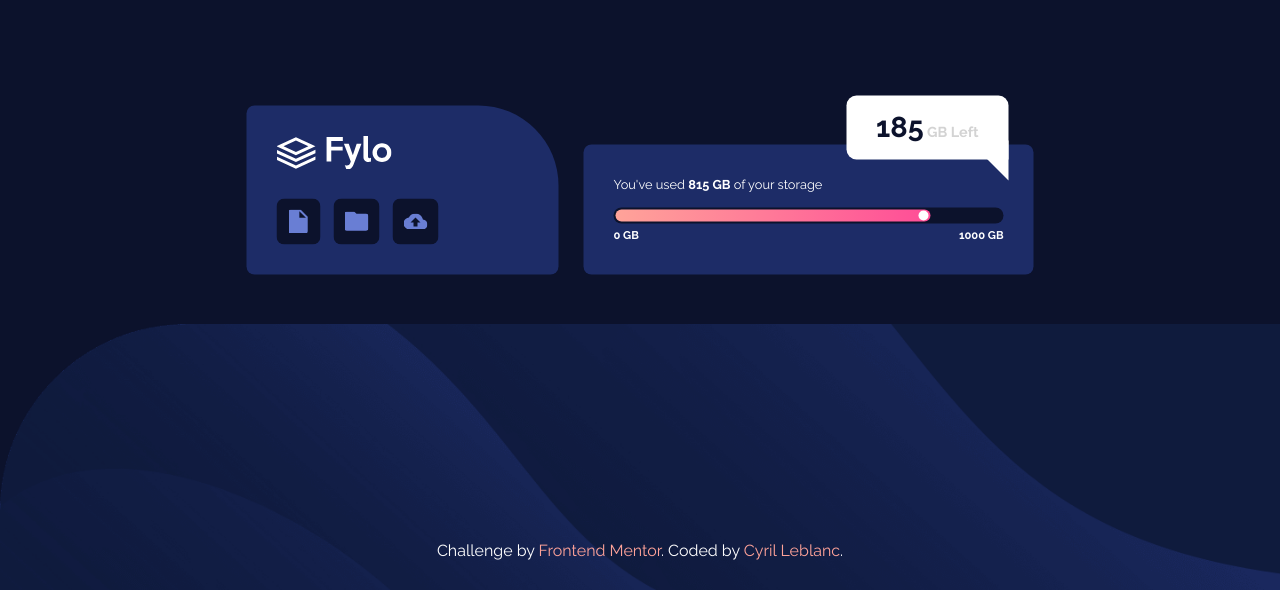
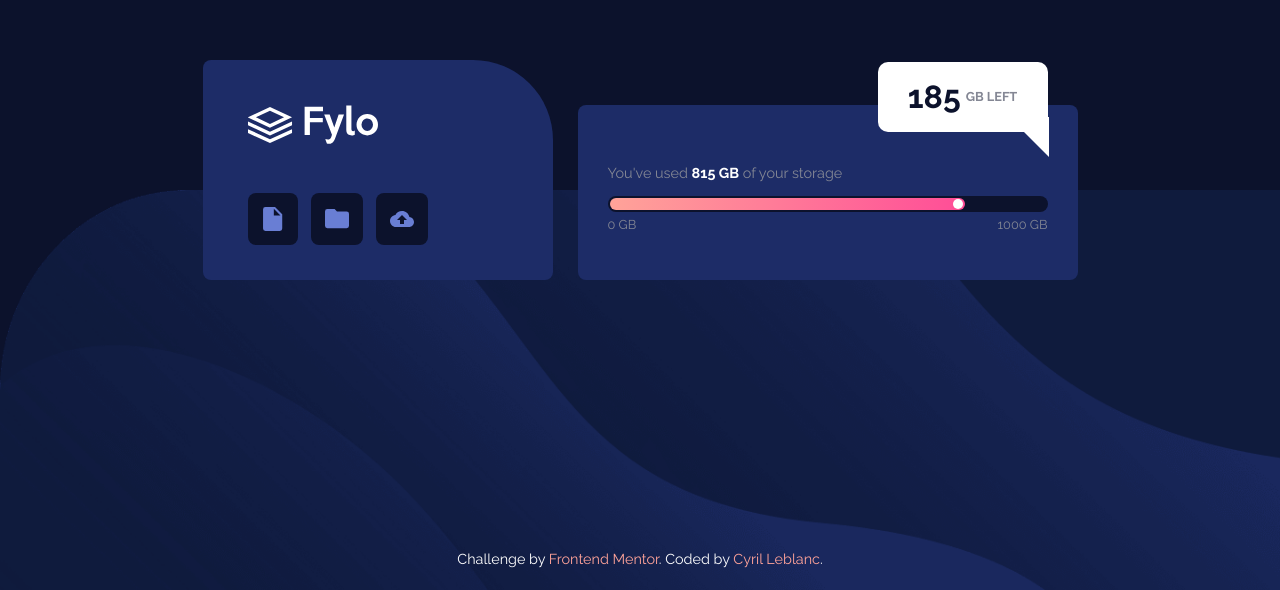
Before and after one commit to Cyrilebl/data-storage-component, a plain HTML site: page index.html in a window 1280 px wide. Shown: the part 210-800 px from the top of the page. Drawn offline with Linux system fonts and the light colour scheme.

Commit message:
design changes

```diff
--- a/assets/css/style.css
+++ b/assets/css/style.css
@@ -6,25 +6,26 @@
 
   /* color */
   --white: hsl(0, 0%, 100%);
+  --grey: hsl(229, 7%, 55%);
 
   /* gradient */
   --gradient: hsl(6, 100%, 80%), hsl(335, 100%, 65%);
 }
 
 * {
-  box-sizing: border-box;
   margin: 0;
   padding: 0;
+  box-sizing: border-box;
   font-family: "Raleway", sans-serif;
 }
 
 body {
-  color: var(--white);
+  color: var(--grey);
   background-color: var(--background);
   background-image: url(../images/bg-desktop.png);
   background-repeat: no-repeat;
-  background-size: contain;
-  background-position: 50% 125%;
+  background-size: 100% 50vh;
+  background-position: bottom;
   background-attachment: fixed;
 }
 
@@ -34,11 +35,10 @@
 }
 
 .mainblock {
-  position: absolute;
-  top: 50%;
-  left: 50%;
-  transform: translate(-50%, -50%);
   display: flex;
+  min-height: 95vh;
+  align-items: center;
+  justify-content: center;
   gap: 25px;
 }
 
@@ -47,21 +47,20 @@
   display: flex;
   flex-direction: column;
   background-color: var(--blue);
-  padding: 30px;
+  padding: 45px;
   padding-right: 120px;
   border-radius: 8px;
   border-top-right-radius: 80px;
+  width: 350px;
+  height: 220px;
 }
 
-.logo {
-  margin-bottom: 25px;
+.block1__logo img {
+  width: 130px;
+  margin-bottom: 45px;
 }
 
-.logo img {
-  width: 115px;
-}
-
-.blockicon {
+.block1__icon {
   display: flex;
   gap: 13px;
 }
@@ -75,13 +74,13 @@
   border-radius: 8px;
 }
 .a {
-  padding: 11px 12px;
+  padding: 14px 15px;
 }
 .b {
-  padding: 13px 11px;
+  padding: 16px 14px;
 }
 .c {
-  padding: 15px 11px;
+  padding: 18px 14px;
 }
 
 /* Second block */
@@ -92,18 +91,23 @@
   justify-content: center;
   padding: 30px;
   border-radius: 8px;
-  width: 450px;
-  height: 130px;
-  margin-top: 39px;
+  width: 500px;
+  height: 175px;
+  margin-top: 45px;
 }
 
 .block2__text {
-  font-size: 0.8em;
+  font-size: 0.9em;
+  padding-top: 120px;
   margin-bottom: 15px;
 }
 
+.block2__text strong {
+  color: var(--white);
+}
+
 .block2__capacity {
-  font-size: 0.7em;
+  font-size: 0.8em;
   display: flex;
   justify-content: space-between;
 }
@@ -121,65 +125,111 @@
   padding: 6px;
   border-radius: 15px;
   width: 81.5%;
+  position: relative;
 }
 
-.progressbar::after {
+.progressbar::before {
   content: "";
   width: 10px;
   height: 10px;
   background-color: var(--white);
   border-radius: 10px;
   position: absolute;
-  bottom: 54px;
-  right: 105px;
+  bottom: 1px;
+  right: 2px;
 }
 
-.progressbar::before {
+.block2__bubble h1 {
+  color: var(--dark-blue);
+  font-size: 2em;
+}
+
+.block2__bubble h2 {
+  font-size: 0.8em;
+  font-weight: 700;
+}
+
+.block2__bubble {
+  display: flex;
+  justify-content: center;
+  align-items: center;
+  gap: 5px;
+  background-color: var(--white);
+  padding: 20px 30px;
+  border-radius: 10px 10px 0px 10px;
+  width: 170px;
+  height: 70px;
+  position: relative;
+  bottom: 170px;
+  left: 270px;
+}
+
+.triangle {
   content: "";
   width: 0;
   height: 0;
   border-left: 50px solid transparent;
   border-right: 40px solid var(--white);
   border-bottom: 40px solid transparent;
-  position: absolute;
-  top: 35px;
-  right: 25px;
+  position: relative;
+  bottom: 185px;
+  left: 351px;
 }
 
-.block2__capacityleft {
-  color: lightgray;
-  font-size: 0.9em;
-  font-weight: 700;
-  background-color: var(--white);
-  padding: 15px 30px;
-  border-radius: 10px;
-  border-bottom-right-radius: 0px;
-  position: absolute;
-  top: -10px;
-  right: 25px;
-}
-
-.block2__capacityleft strong {
-  color: var(--dark-blue);
-  font-size: 2em;
-}
 /* Footer */
 .attribution {
-  position: absolute;
-  top: 95%;
-  left: 50%;
-  transform: translate(-50%, -50%);
+  color: var(--white);
   text-align: center;
+  font-size: 0.9em;
 }
 .attribution a {
   text-decoration: none;
   color: hsl(6, 100%, 80%);
 }
 
-@media (max-width: 830px) {
+@media (max-width: 950px) {
+  body {
+    background-image: url(../images/bg-mobile.png);
+    background-size: 100% 100vh;
+    background-position: bottom;
+    background-attachment: fixed;
+  }
+
+  .mainblock {
+    flex-direction: column;
+    min-height: 90vh;
+  }
+
+  /* First block */
+  .block1 {
+    width: 320px;
+    height: 200px;
+  }
+
+  /* Second block */
+  .block2 {
+    width: 320px;
+    margin-top: 0px;
+  }
+
+  .block2__text {
+    padding-top: 60px;
+  }
+
+  /* Progress bar */
+  .block2__bubble {
+    border-radius: 10px;
+    position: relative;
+    top: 25px;
+    left: 45px;
+  }
+
+  .triangle {
+    display: none;
+  }
   /* Footer */
   .attribution {
-    margin-bottom: 20px;
+    margin-bottom: 0px;
   }
 
   .attribution span {
--- a/index.html
+++ b/index.html
@@ -21,16 +21,19 @@
   <body>
     <!-- Main block -->
     <div class="mainblock">
+      <!-- Left block -->
       <section class="block1">
-        <div class="logo">
+        <div class="block1__logo">
           <img src="assets/images/logo.svg" />
         </div>
-        <div class="blockicon">
+        <div class="block1__icon">
           <img class="icon a" src="assets/images/icon-document.svg" />
           <img class="icon b" src="assets/images/icon-folder.svg" />
           <img class="icon c" src="assets/images/icon-upload.svg" />
         </div>
       </section>
+
+      <!-- Right block -->
       <section class="block2">
         <div class="block2__text">
           <p>You've used <strong>815 GB</strong> of your storage</p>
@@ -39,10 +42,14 @@
           <div class="progressbar"></div>
         </div>
         <div class="block2__capacity">
-          <strong>0 GB</strong>
-          <strong>1000 GB</strong>
+          <span>0 GB</span>
+          <span>1000 GB</span>
         </div>
-        <div class="block2__capacityleft"><strong>185</strong> GB Left</div>
+        <div class="block2__bubble">
+          <h1>185</h1>
+          <h2>GB LEFT</h2>
+        </div>
+        <div class="triangle"></div>
       </section>
     </div>
 
```
